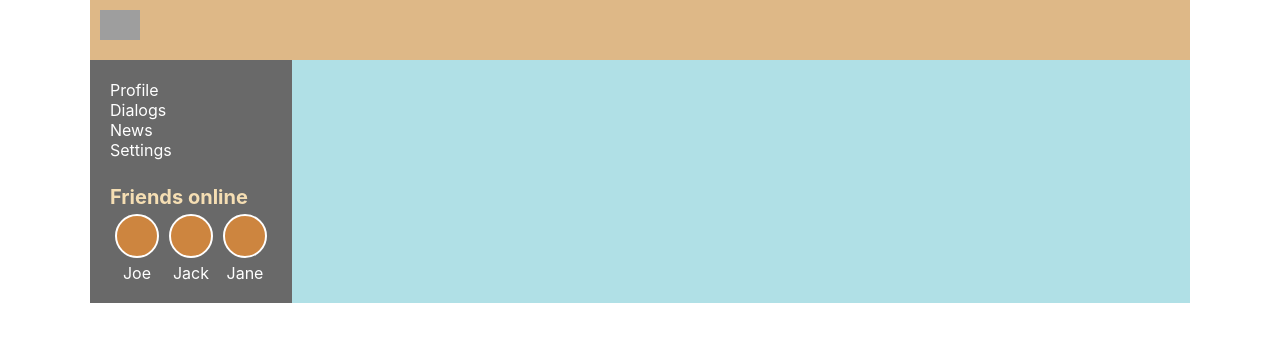
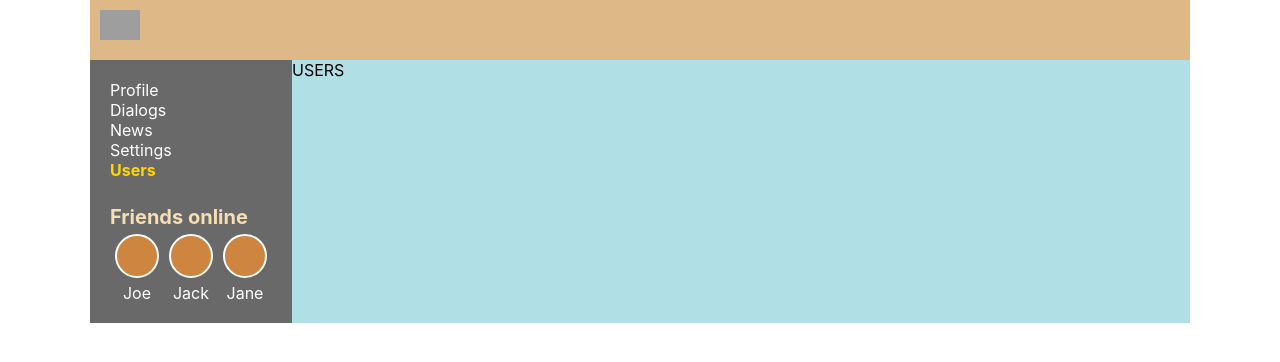
Before and after one commit to ultrwave/s_network, a React (Create React App) app: page /users in a window 1280 px wide. Shown: the top 362 px of the page. Built offline with nearby package versions, Linux system fonts and the light colour scheme; grey boxes are pictures that could not be loaded.

Commit message:
Users.tsx

```diff
--- a/src/App.tsx
+++ b/src/App.tsx
@@ -7,8 +7,10 @@ import {Profile} from './components/Content/Profile/Profile';
 import {News} from './components/Content/News/News';
 import {Music} from './components/Content/Music/Music';
 import {Settings} from './components/Content/Settings/Settings';
+import {Users} from './components/Users/Users';
 import {ActionTypes, DialogItemType, DialogsDataType, PostsDataType} from './redux/store';
 import {DialogsContainer} from './components/Content/Dialogs/DialogsContainer';
+
 
 type AppStoreType = {
     state: {
@@ -50,6 +52,7 @@ function App() {
                     <Route path='/news' component={News}/>
                     <Route path='/music' component={Music}/>
                     <Route path='/settings' component={Settings}/>
+                    <Route path='/users' component={Users}/>
                 </div>
             </div>
         </BrowserRouter>
--- a/src/components/Navbar/Navbar.tsx
+++ b/src/components/Navbar/Navbar.tsx
@@ -30,6 +30,7 @@ export function Navbar() {
                 <NavbarItem to='/dialogs' title='Dialogs'/>
                 <NavbarItem to='/news' title='News'/>
                 <NavbarItem to='/settings' title='Settings'/>
+                <NavbarItem to='/users' title='Users'/>
             </div>
             <FriendsOnline/>
         </nav>
--- /dev/null
+++ b/src/components/Users/Users.tsx
@@ -0,0 +1,12 @@
+import React from 'react';
+
+
+export function Users(props: any) {
+
+
+    return (
+        <div>
+            USERS
+        </div>
+    )
+}
```
